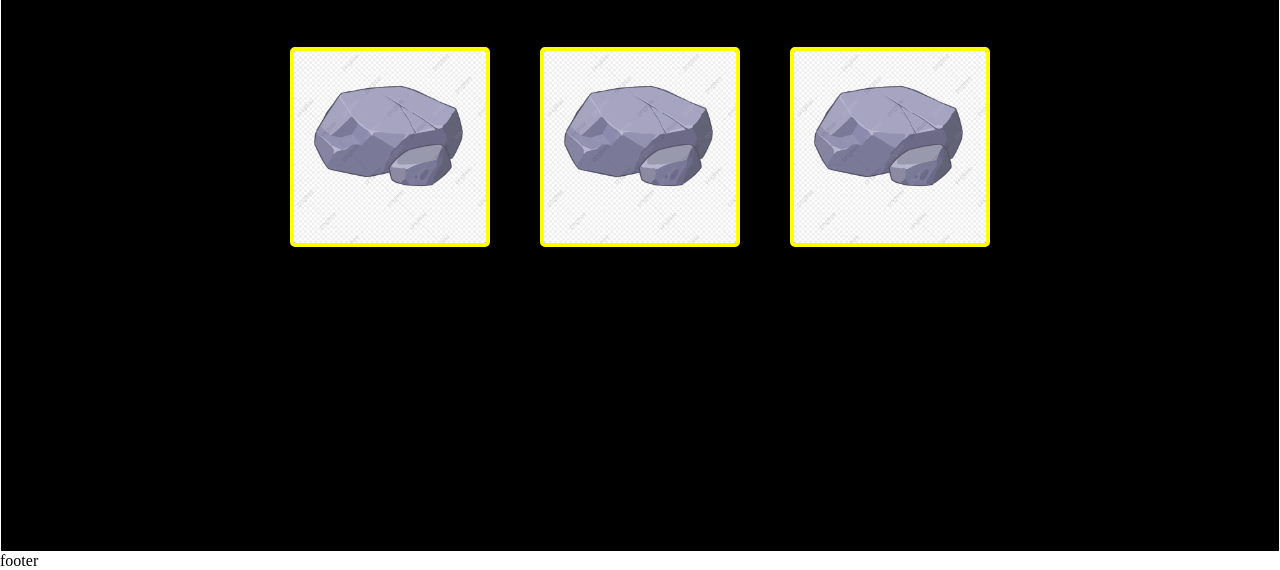
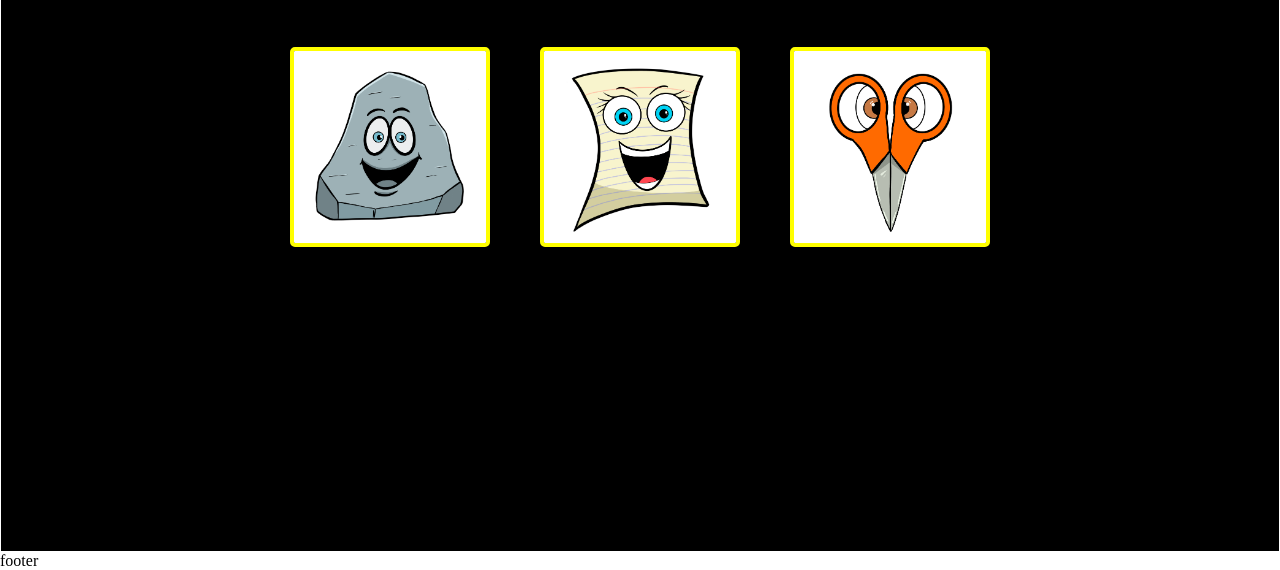
Before and after one commit to lemonsprig/rockpaperscissors, a plain HTML site: page index.html in a window 1280 px wide. Shown: the part 230-800 px from the top of the page. Drawn offline with Linux system fonts and the light colour scheme.

Commit message:
Image files added

```diff
--- a/index.html
+++ b/index.html
@@ -27,9 +27,9 @@
             </div>
         </div>
         <div class="gameArea">
-            <img id="rock" alt="Rock" src="/images/rock.jpg">
-            <img id="paper" alt="Paper" src="/images/rock.jpg">
-            <img id="scissors" alt="Scissors" src="/images/rock.jpg">
+            <img id="rock" alt="Rock" src="/images/Rock_2500_x_2500.png">
+            <img id="paper" alt="Paper" src="/images/Paper_2500_x_2500.png">
+            <img id="scissors" alt="Scissors" src="images/Scissors_2500_x_2500.png">
         </div>
         <div>
             <span id="message"></span>
```
Also changed, not shown: images/Paper_2500_x_2500.png (added), images/Rock_2500_x_2500.png (added), images/Scissors_2500_x_2500.png (added).
